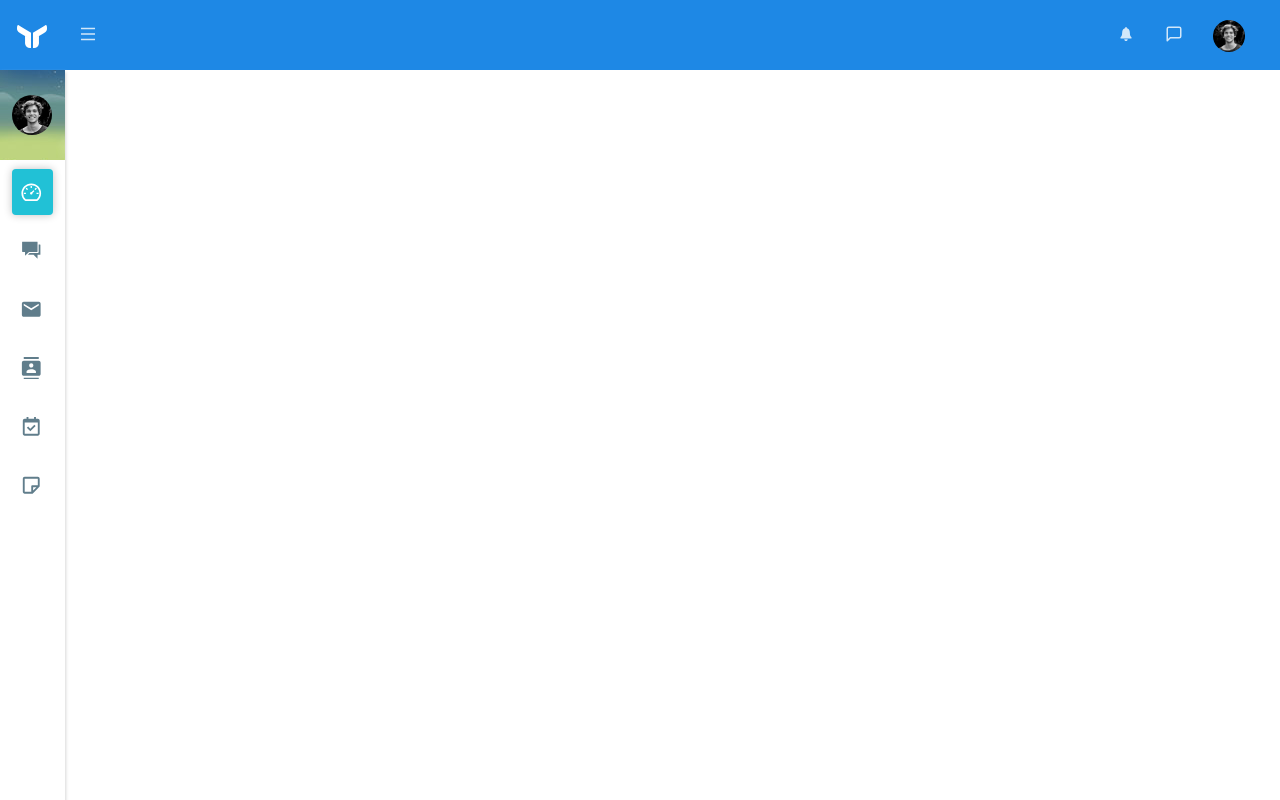
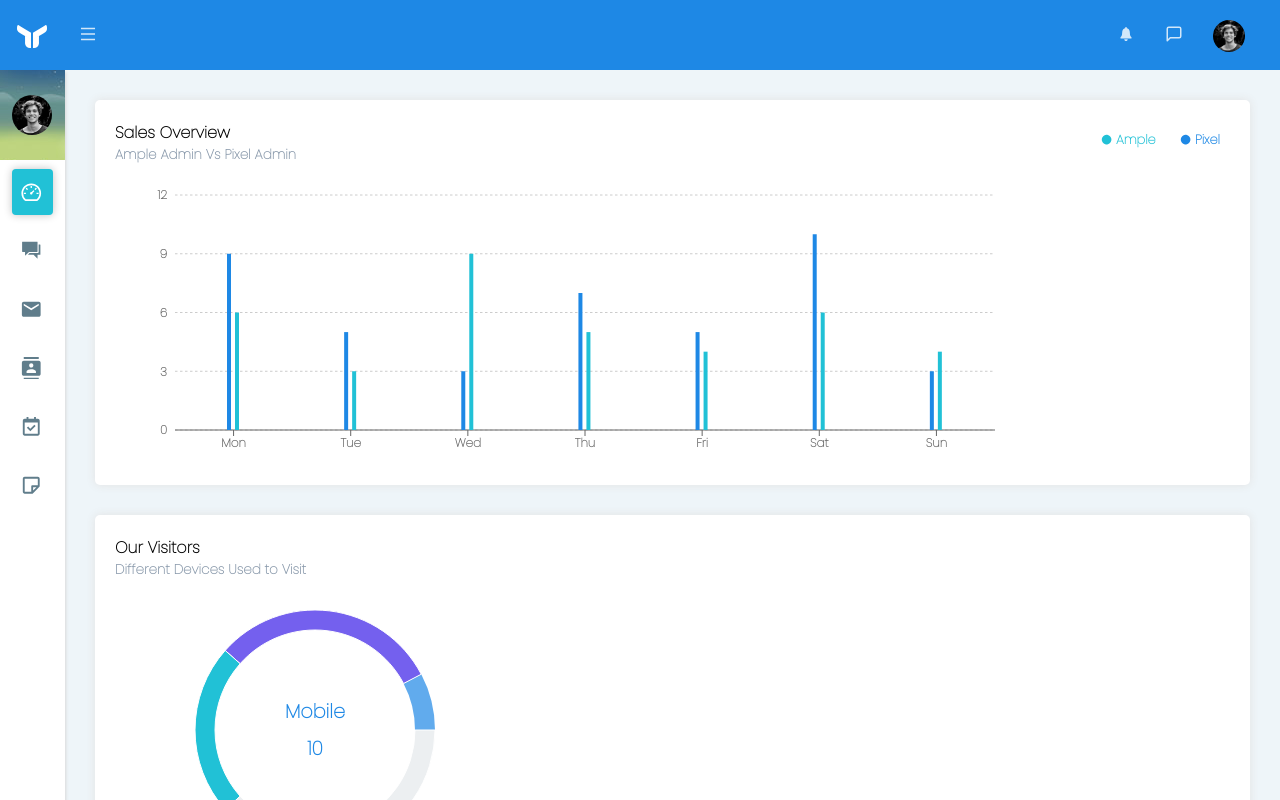
Before and after one commit to TranSonDinh/dashboard-admin, a React (Create React App) app: page / in a window 1280 px wide. Shown: the top 800 px of the page. Built offline with nearby package versions, Linux system fonts and the light colour scheme.

Commit message:
up chart

```diff
--- a/package.json
+++ b/package.json
@@ -17,6 +17,7 @@
     "react-icons": "^4.2.0",
     "react-router-dom": "^5.2.0",
     "react-scripts": "4.0.3",
+    "recharts": "^2.0.10",
     "web-vitals": "^1.1.2"
   },
   "scripts": {
--- a/src/App.css
+++ b/src/App.css
@@ -4,10 +4,16 @@ body{
   font-size: 12px;
   font-family: "Poppins",sans-serif;
   color: #000;
+  background-color: #eef5f9;
 }
 .topbar{
   background-color: #1e88e5;
   height: 70px;
+  position: fixed;
+  width: 100%;
+  z-index: 100;
+  overflow: hidden;
+  top: 0;
 }
 .top-navbar, .navbarbg, .navbarbg ul{
   display: flex;
@@ -30,7 +36,7 @@ ul, li{
   padding: 0;
   margin: 0;
 }
-h1, h2, h3, h4, h5, p{
+h1, h2, h3, h4, h5,h6, p{
   padding: 0;
   margin: 0;
 }
@@ -264,6 +270,8 @@ a.nav-link{
   height: 100%;
   position: fixed;
   box-shadow: 1px 2px 3px rgb(216, 216, 216);
+  background-color: #fff;
+  z-index: 10;
 }
 .scroll-sidebar{
   height: calc(100% - 20px);
@@ -387,6 +395,61 @@ svg.arrowShowOption_toRight{
     transform: rotate(-270deg);
   }
 }
+
 .hide{
   display: none!important;
 }
+/* dashboard */
+.dashboard-wrap{
+  display: flex;
+  flex-direction: column;
+  margin-top: 70px;
+  margin-left: 65px;
+  padding: 30px;
+  font-size: 1.6em;
+}
+.row{
+  display: flex;
+  flex-wrap: wrap;
+  margin-left: -15px;
+  margin-right: -15px;
+}
+.content-wrap{
+  background-color: #fff;
+  padding: 1.25rem;
+  flex: 1 1 auto;
+  border-radius: 5px;
+  box-shadow: 0 0 10px rgb(226, 226, 226);
+  margin: 0px 15px 30px 15px;
+}
+.content-wrap p{
+  font-size: .7em;
+  font-weight: bold;
+  color: #8898aa;
+}
+.sales-overview-wrap, .sales-overview_header{
+  display: flex;
+  flex-direction: column;
+  align-items: flex-start;
+  justify-content: space-between;
+}
+.sales-overview_header{
+  flex-direction: row;
+  width: 100%;
+}
+.chart-gloss{
+  display: flex;
+  flex-direction: row;
+  justify-content: center;
+  align-items: center;
+}
+.chart-gloss > span{
+  margin: 10px;
+  display: flex;
+  flex-direction: row;
+  justify-content: center;
+  align-items: center;
+}
+/* sale overview chart */
+.sales-chart{
+}
--- a/src/App.js
+++ b/src/App.js
@@ -1,16 +1,17 @@
 import { BrowserRouter as Router, Route, Switch } from 'react-router-dom';
 import './App.css';
 import Topbar from './components/Topbar';
+import Dashboard from './components/Dashboard';
 
 function App() {
   return (
     <Router>
       <>
         <Topbar />
+        <Switch>
+          <Route path="/" exact><Dashboard /></Route>
+        </Switch>
       </>
-      <Switch>
-        <Route path="/" />
-      </Switch>
     </Router>
   );
 }
--- /dev/null
+++ b/src/components/ChartGloss.js
@@ -0,0 +1,10 @@
+import { VscCircleFilled } from 'react-icons/vsc';
+const ChartGloss = ({ color, name }) => {
+    return (
+        <span>
+            <VscCircleFilled fill={color} />
+            <h6 style={{ color: color }}>{name}</h6>
+        </span>
+    );
+}
+export default ChartGloss;
--- /dev/null
+++ b/src/components/Dashboard.js
@@ -0,0 +1,15 @@
+import SalesOverview from './SalesOverview';
+import OurVisitors from './OurVisitors';
+
+const Dashboard = () => {
+    return (
+        <div className="dashboard-wrap">
+            <div className="row">
+                <SalesOverview />
+                <OurVisitors />
+            </div>
+
+        </div>
+    );
+}
+export default Dashboard;
--- /dev/null
+++ b/src/components/OurVisitors.js
@@ -0,0 +1,84 @@
+import { useState } from 'react';
+import { PieChart, Pie, Sector, Cell } from 'recharts';
+import ChartGloss from "./ChartGloss";
+
+const data = [
+    { name: 'Mobile', value: 10 },
+    { name: 'Desktop', value: 40 },
+    { name: 'Tablet', value: 30 },
+    { name: 'Other', value: 50 },
+];
+const color = ["#1e88e5", "#7460ee", "#21c1d6", "rgba(236,239,241,1)"];
+const renderActiveShape = (props) => {
+
+    const { cx, cy, innerRadius, outerRadius, startAngle, endAngle, payload, value } = props;
+    let activeIndex = 3;
+    if (payload.name === "Mobile")
+        activeIndex = 0;
+    if (payload.name === "Desktop")
+        activeIndex = 1;
+    if (payload.name === "Tablet")
+        activeIndex = 2;
+
+    return (
+        <g>
+            <text x={cx} y={cy} dy={8} textAnchor="middle" fill={color[activeIndex]} fontWeight={900}>
+                <tspan x="200" y="130">{payload.name}</tspan>
+                <tspan x="200" y="175">{value}</tspan>
+            </text>
+            <Sector
+                cx={cx}
+                cy={cy}
+                innerRadius={innerRadius}
+                outerRadius={outerRadius}
+                startAngle={startAngle}
+                endAngle={endAngle}
+                fill={color[activeIndex]}
+                opacity={.7}
+            />
+        </g>
+    );
+};
+const OurVisitors = () => {
+    const [activeIndex, setActiveIndex] = useState(0);
+
+    const onPieEnter = (_, index) => {
+        setActiveIndex(index);
+    };
+    return (
+        <div className="sales-overview-wrap content-wrap">
+            <div className="sales-overview_header">
+                <div>
+                    <div><h5>Our Visitors</h5></div>
+                    <div><p>Different Devices Used to Visit</p></div>
+                </div>
+            </div>
+            <div className="sales-chart">
+                <PieChart width={400} height={300}>
+                    <Pie
+                        activeIndex={activeIndex}
+                        activeShape={renderActiveShape}
+                        data={data}
+                        cx="50%"
+                        cy="50%"
+                        innerRadius={100}
+                        outerRadius={120}
+                        fill={color[activeIndex]}
+                        dataKey="value"
+                        onMouseEnter={onPieEnter}
+                    >
+                        {data.map((entry, index) => (
+                            <Cell key={`cell-${index}`} fill={color[index % color.length]} />
+                        ))}
+                    </Pie>
+                </PieChart>
+            </div>
+            <div className="chart-gloss">
+                <ChartGloss color="#1e88e5" name="Mobile" />
+                <ChartGloss color="#7460ee" name="Desktop" />
+                <ChartGloss color="#21c1d6" name="Tablet" />
+            </div>
+        </div>
+    );
+}
+export default OurVisitors;
--- /dev/null
+++ b/src/components/SalesOverview.js
@@ -0,0 +1,95 @@
+import ChartGloss from "./ChartGloss";
+import React from "react";
+import {
+    BarChart,
+    Bar,
+    XAxis,
+    YAxis,
+    CartesianGrid,
+    Tooltip,
+    Legend,
+    Line,
+    LabelList,
+    Cell
+} from "recharts";
+const data = [
+    {
+        name: "Mon",
+        Ample: 6,
+        Pixel: 9,
+        amt: 0
+    },
+    {
+        name: "Tue",
+        Ample: 3,
+        Pixel: 5,
+        amt: 0
+    },
+    {
+        name: "Wed",
+        Ample: 9,
+        Pixel: 3,
+        amt: 0
+    },
+    {
+        name: "Thu",
+        Ample: 5,
+        Pixel: 7,
+        amt: 0
+    },
+    {
+        name: "Fri",
+        Ample: 4,
+        Pixel: 5,
+        amt: 0
+    },
+    {
+        name: "Sat",
+        Ample: 6,
+        Pixel: 10,
+        amt: 0
+    },
+    {
+        name: "Sun",
+        Ample: 4,
+        Pixel: 3,
+        amt: 0
+    }
+];
+const SalesOverview = () => {
+    return (
+        <div className="sales-overview-wrap content-wrap">
+            <div className="sales-overview_header">
+                <div>
+                    <div><h5>Sales Overview</h5></div>
+                    <div><p>Ample Admin Vs Pixel Admin</p></div>
+                </div>
+                <div className="chart-gloss">
+                    <ChartGloss color="#21c1d6" name="Ample" />
+                    <ChartGloss color="#1e88e5" name="Pixel" />
+                </div>
+            </div>
+            <div className="sales-chart">
+                <BarChart
+                    width={880}
+                    height={300}
+                    data={data}
+                    margin={{
+                        top: 30,
+                        right: 0,
+                        left: 0,
+                        bottom: 5
+                    }}
+                >
+                    <CartesianGrid strokeDasharray="2.5" horizontal="true" vertical="" />
+                    <XAxis dataKey="name" fontWeight="bold" fontSize={12} />
+                    <YAxis axisLine={false} tickLine={false} fontSize={12} fontWeight="bold" />
+                    <Tooltip cursor={{ fill: "none" }} />
+                    <Bar dataKey="Pixel" fill="#1e88e5" barSize={4} />
+                    <Bar dataKey="Ample" fill="#21c1d6" barSize={4} />
+                </BarChart>
+            </div>
+        </div>
+    );
+}
+export default SalesOverview;
```
Also changed, not shown: 2 other files (tests, documents, lock files or other folders).
